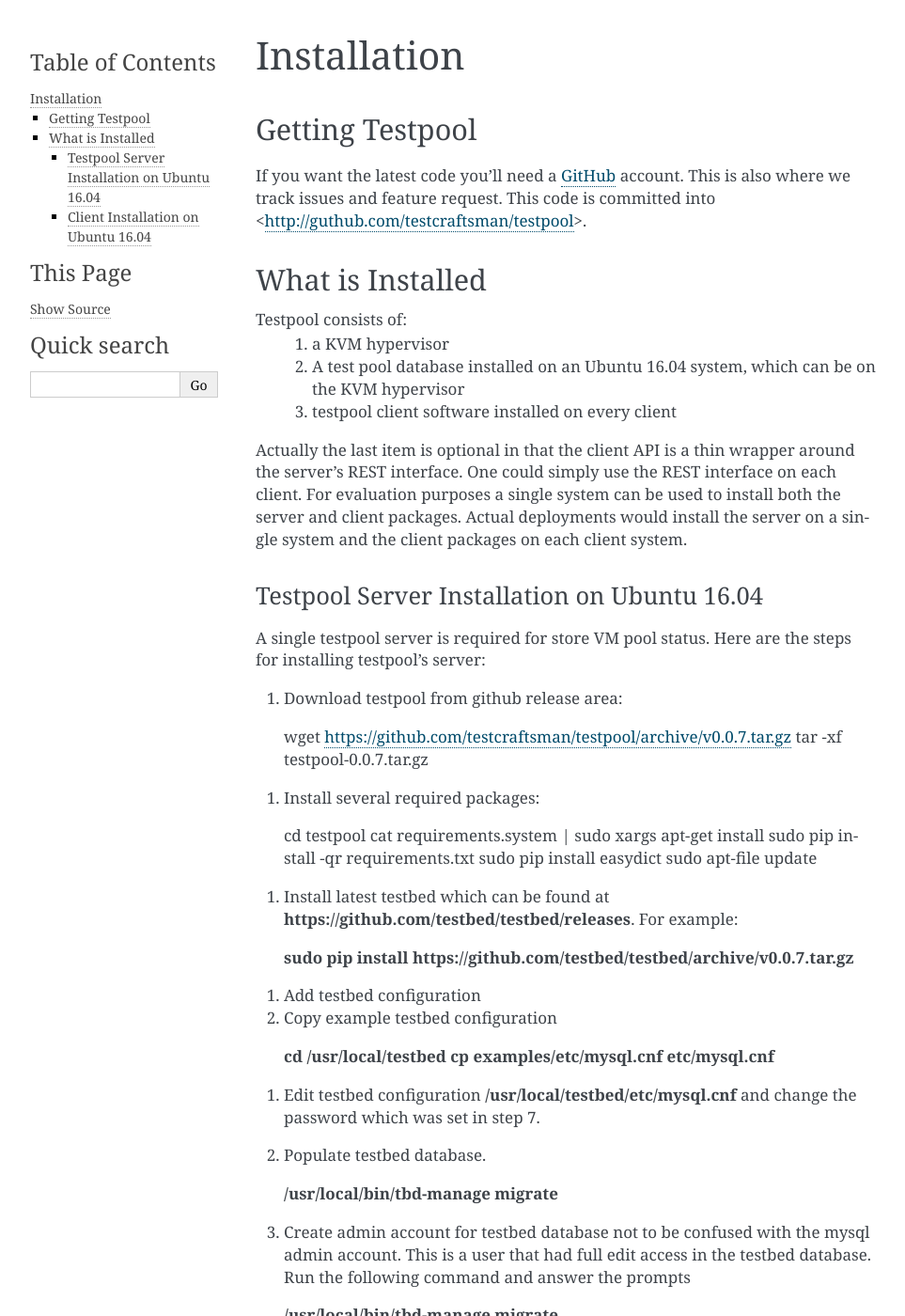
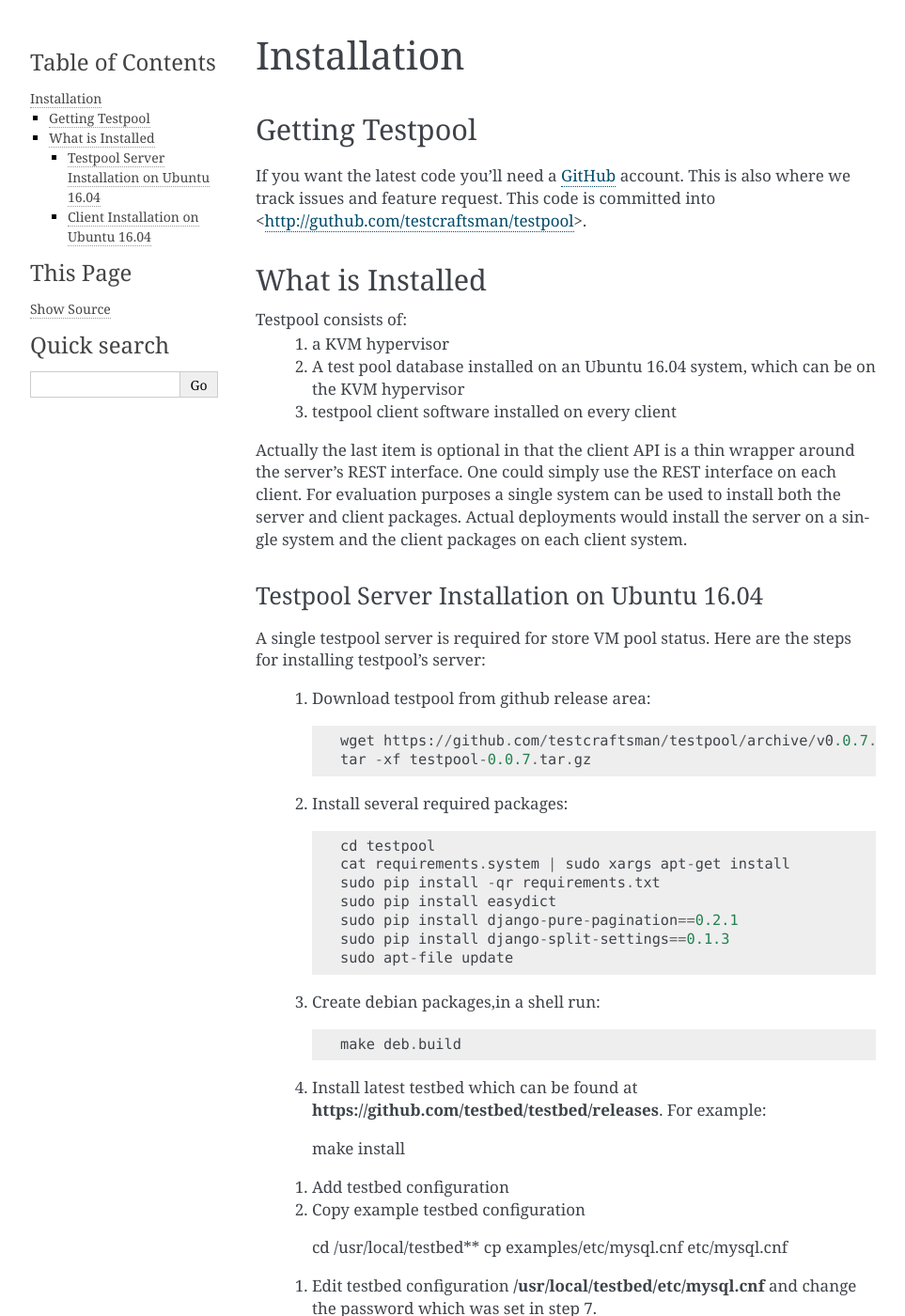
Before and after one commit to testcraftsman/testpool, a Sphinx documentation site: the page built from docs/source/installation.rst, in a window 1280 px wide and 1400 px high. Shown: the whole window at 94% size, without its empty margins (148-1111 px from the left). Built offline with Sphinx 7.4.7, drawn with Linux system fonts in a browser that asks for light colours.

```diff
--- a/docs/source/installation.rst
+++ b/docs/source/installation.rst
@@ -29,42 +29,49 @@
 A single testpool server is required for store VM pool status. Here are the
 steps for installing testpool's server:
 
-#. Download testpool from github release area::
+  #. Download testpool from github release area::
 
-  wget https://github.com/testcraftsman/testpool/archive/v0.0.7.tar.gz
-  tar -xf testpool-0.0.7.tar.gz
+      wget https://github.com/testcraftsman/testpool/archive/v0.0.7.tar.gz
+      tar -xf testpool-0.0.7.tar.gz
 
-#. Install several required packages::
+  #. Install several required packages::
 
-  cd testpool
-  cat requirements.system | sudo xargs apt-get install
-  sudo pip install -qr requirements.txt
-  sudo pip install easydict
-  sudo apt-file update
+      cd testpool
+      cat requirements.system | sudo xargs apt-get install
+      sudo pip install -qr requirements.txt
+      sudo pip install easydict
+      sudo pip install django-pure-pagination==0.2.1
+      sudo pip install django-split-settings==0.1.3
+      sudo apt-file update
 
-#. Install latest testbed which can be found at **https://github.com/testbed/testbed/releases**. For example:
+  #. Create debian packages,in  a shell run::
 
-  **sudo pip install https://github.com/testbed/testbed/archive/v0.0.7.tar.gz**
+      make deb.build
 
-#. Add testbed configuration
+  #. Install latest testbed which can be found at **https://github.com/testbed/testbed/releases**. For example:
 
-#. Copy example testbed configuration
+    make install
 
-  **cd /usr/local/testbed**
-  **cp examples/etc/mysql.cnf etc/mysql.cnf**
+  #. Add testbed configuration
 
-#. Edit testbed configuration **/usr/local/testbed/etc/mysql.cnf** and change
-   the password which was set in step 7.
+  #. Copy example testbed configuration
 
-#. Populate testbed database.
+    cd /usr/local/testbed**
+    cp examples/etc/mysql.cnf etc/mysql.cnf
 
-   **/usr/local/bin/tbd-manage migrate**
-#. Create admin account for testbed database not to be confused with the
-   mysql admin account. This is a user that had full edit access in the
-   testbed database. Run the following command and answer the prompts
+  #. Edit testbed configuration **/usr/local/testbed/etc/mysql.cnf** and change
+     the password which was set in step 7.
 
-   **/usr/local/bin/tbd-manage migrate**
-#. Validate proper configuration **tbd db check** to confirm all checks pass.
+  #. Populate testbed database.
+
+     **/usr/local/bin/tbd-manage migrate**
+  #. Create admin account for testbed database not to be confused with the
+     mysql admin account. This is a user that had full edit access in the
+     testbed database. Run the following command and answer the prompts
+
+     **/usr/local/bin/tbd-manage migrate**
+
+  #. Validate proper configuration **tbd db check** to confirm all checks pass.
 
 Client Installation on Ubuntu 16.04
 -----------------------------------
```
Also changed, not shown: docs/source/quickstart.rst (+7 -11 lines).
